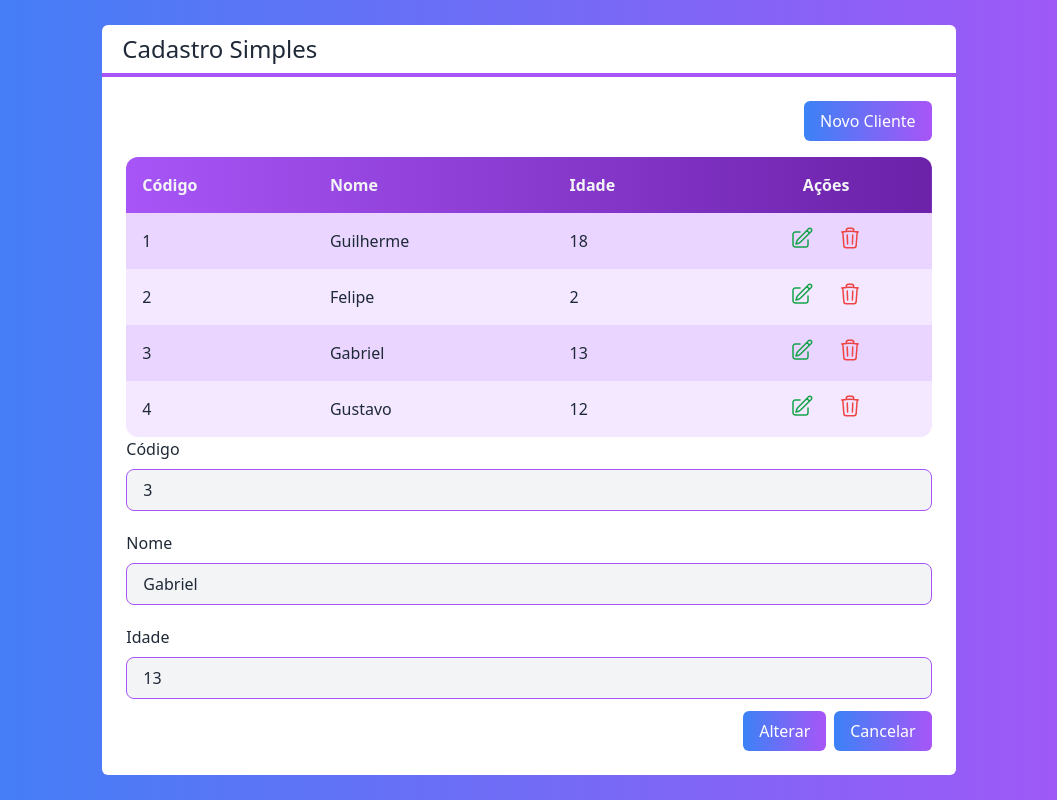
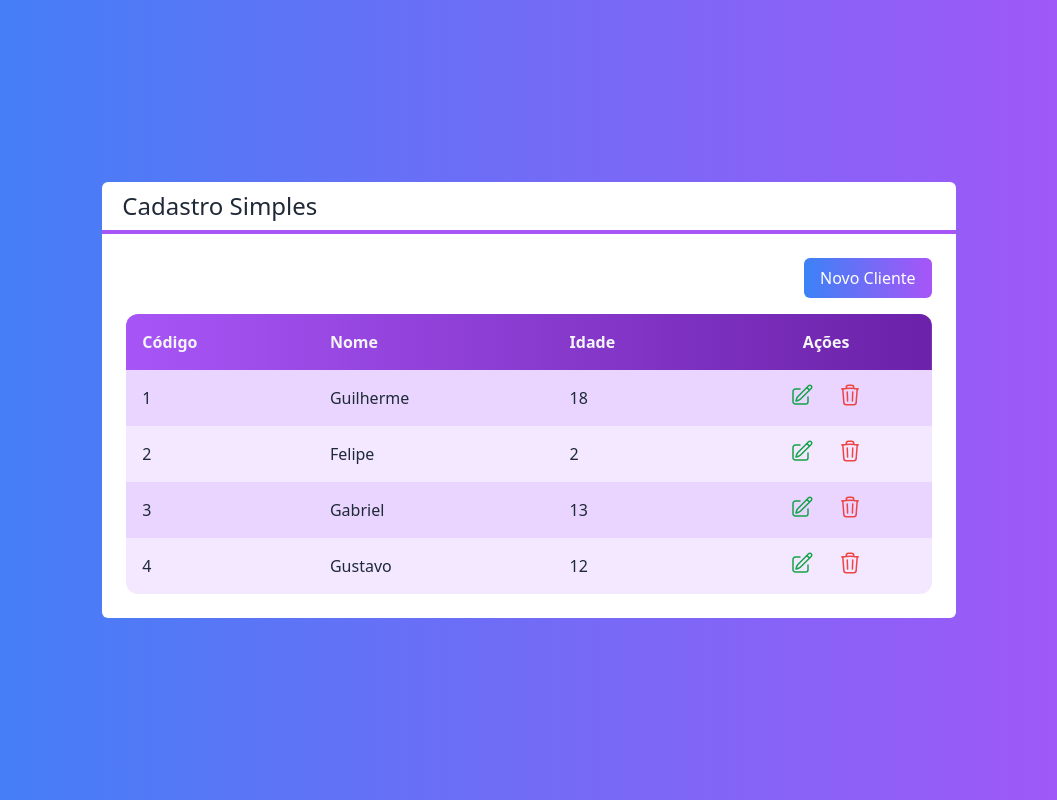
Before and after one commit to Gui-Angelo-Silva/Curso-React-Next-Udemy, a Next.js app in the folder aulao_nextjs/next-crud/: page / in a window 1280 px wide. Shown: the whole page, without its empty margins (111-1168 px from the left). Built offline with nearby package versions, Linux system fonts and the light colour scheme.

Commit message:
Precisa arrumar os botões

```diff
--- a/aulao_nextjs/next-crud/src/components/Botao.tsx
+++ b/aulao_nextjs/next-crud/src/components/Botao.tsx
@@ -2,12 +2,14 @@
     cor?: 'green' | 'blue' | 'gray'
     className?: string
     children: any
+    onClick?: () => void
 }
 
 export default function Botao(props: BotaoProps) {
     const cor = props.cor ?? 'gray'
+
     return (
-        <button className={`
+        <button onClick={props.onClick} className={`
             bg-gradient-to-r from-${cor}-400 to-${cor}-700
             text-white px-4 py-2 rounded-md
             ${props.className}
--- a/aulao_nextjs/next-crud/src/components/Formulario.tsx
+++ b/aulao_nextjs/next-crud/src/components/Formulario.tsx
@@ -5,6 +5,8 @@
 
 interface FormularioProps {
     cliente: Cliente
+    clienteMudou?: (cliente: Cliente) => void
+    cancelado?: () => void
 }
 
 export default function Formulario(props: FormularioProps) {
@@ -35,10 +37,11 @@
                 valorMudou={setIdade}
             />
             <div className="flex justify-end mt-3">
-                <Botao cor='blue' className="mr-2">
+                <Botao cor='blue' className="mr-2"
+                    onClick={() => props.clienteMudou?.(new Cliente(nome, idade, id))}>
                     {id ? 'Alterar' : 'Salvar'}
                 </Botao>
-                <Botao cor='gray'>
+                <Botao onClick={props.cancelado}>
                     Cancelar
                 </Botao>
             </div>
--- a/aulao_nextjs/next-crud/src/pages/index.tsx
+++ b/aulao_nextjs/next-crud/src/pages/index.tsx
@@ -3,6 +3,7 @@
 import Cliente from '@/core/Cliente'
 import Botao from "@/components/Botao";
 import Formulario from "@/components/Formulario";
+import { useState } from "react";
 
 export default function Home() {
   const clientes = [
@@ -20,6 +21,12 @@
     console.log(`Excluir...${cliente.nome}`)
   }
 
+  function salvarCliente(cliente: Cliente)  {
+    console.log(cliente)
+  }
+
+  const [visivel, setVisivel] = useState<'tabela' | 'form'>('tabela')
+
   return (
     <div className={`
       flex justify-center items-center h-screen
@@ -27,14 +34,26 @@
       text-white
     `}>
       <Layout titulo="Cadastro Simples">
-        <div className="flex justify-end">
-          <Botao className="mb-4">Novo Cliente</Botao>
-        </div>
-        <Tabela clientes={clientes}
-          clienteSelecionado={clienteSelecionado}
-          clienteExcluido={clienteExcluido}
-          ></Tabela>
-        <Formulario cliente={clientes[2]}></Formulario>
+        {visivel === 'tabela' ? (
+          <>
+            <div className="flex justify-end">
+              <Botao className="mb-4"
+                onClick={() => setVisivel('form')}>
+                Novo Cliente
+              </Botao>
+            </div>
+            <Tabela clientes={clientes}
+              clienteSelecionado={clienteSelecionado}
+              clienteExcluido={clienteExcluido}
+            />
+          </>
+        ) : (
+          <Formulario
+            cliente={clientes[2]}
+            clienteMudou={salvarCliente}
+            cancelado={() => setVisivel('tabela')}
+          ></Formulario>
+        )}
       </Layout>
     </div>
   )
```
